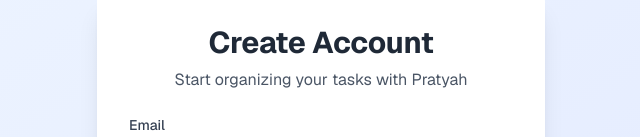
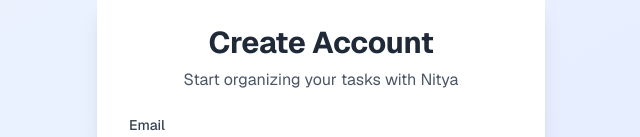
Before and after one commit to sahilt75/productivity-app, a Next.js app: page /auth/register in a window 1280 px wide. Shown: the part 155-292 px from the top of the page, without its empty margins (319-959 px from the left). Built offline with nearby package versions, Linux system fonts and the light colour scheme; no server answers.

Commit message:
changed brand name

```diff
--- a/app/auth/login/page.tsx
+++ b/app/auth/login/page.tsx
@@ -55,7 +55,7 @@
     <div className="min-h-screen bg-gradient-to-br from-blue-50 to-indigo-100 flex items-center justify-center p-4">
       <div className="bg-white rounded-lg shadow-xl p-8 max-w-md w-full">
         <h1 className="text-3xl font-bold text-center mb-2 text-gray-800">Welcome Back</h1>
-        <p className="text-center text-gray-600 mb-6">Log in to your Pratyah account</p>
+        <p className="text-center text-gray-600 mb-6">Log in to your Nitya account</p>
 
         {error && (
           <div className="mb-4 p-4 bg-red-50 border border-red-200 rounded-lg flex items-start gap-3">
--- a/app/auth/register/page.tsx
+++ b/app/auth/register/page.tsx
@@ -89,7 +89,7 @@
     <div className="min-h-screen bg-gradient-to-br from-blue-50 to-indigo-100 flex items-center justify-center p-4">
       <div className="bg-white rounded-lg shadow-xl p-8 max-w-md w-full">
         <h1 className="text-3xl font-bold text-center mb-2 text-gray-800">Create Account</h1>
-        <p className="text-center text-gray-600 mb-6">Start organizing your tasks with Pratyah</p>
+        <p className="text-center text-gray-600 mb-6">Start organizing your tasks with Nitya</p>
 
         {error && (
           <div className="mb-4 p-4 bg-red-50 border border-red-200 rounded-lg flex items-start gap-3">
--- a/app/layout.tsx
+++ b/app/layout.tsx
@@ -16,7 +16,7 @@
 });
 
 export const metadata: Metadata = {
-  title: "Pratyah - Productivity App",
+  title: "Nitya - Productivity App",
   description: "Focus on what matters today",
 };
 
--- a/components/Header.tsx
+++ b/components/Header.tsx
@@ -22,7 +22,7 @@
       <div className="max-w-7xl mx-auto px-4 sm:px-6 lg:px-8 py-5 flex items-center justify-between">
         {/* Logo/Title */}
         <div className="flex flex-col">
-          <h1 className="text-2xl sm:text-3xl font-semibold text-gray-800 tracking-tight">Pratyah</h1>
+          <h1 className="text-2xl sm:text-3xl font-semibold text-gray-800 tracking-tight">Nitya</h1>
           <p className="text-xs text-gray-500 font-medium mt-1">Focus on what matters today</p>
         </div>
 
```
